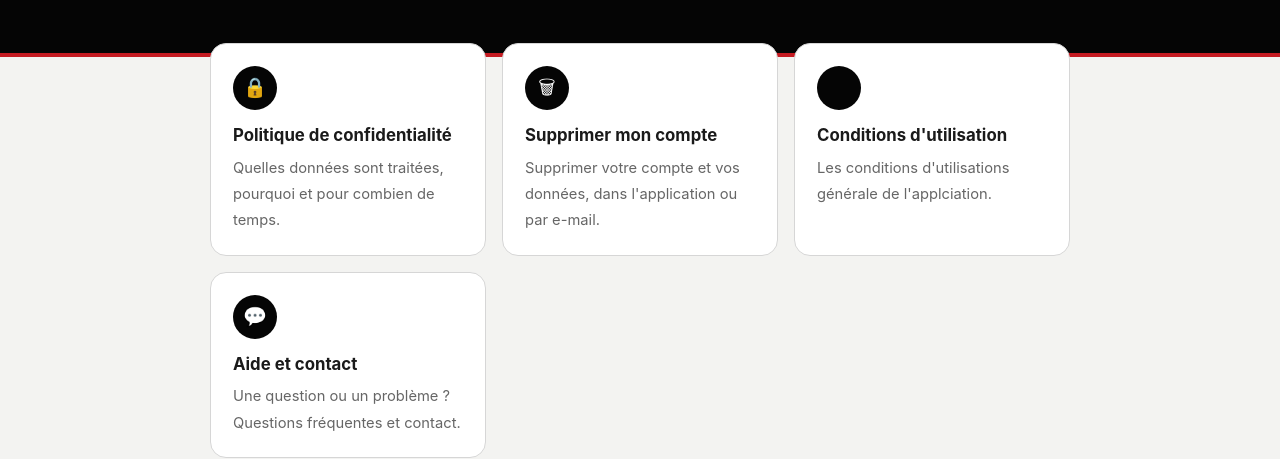
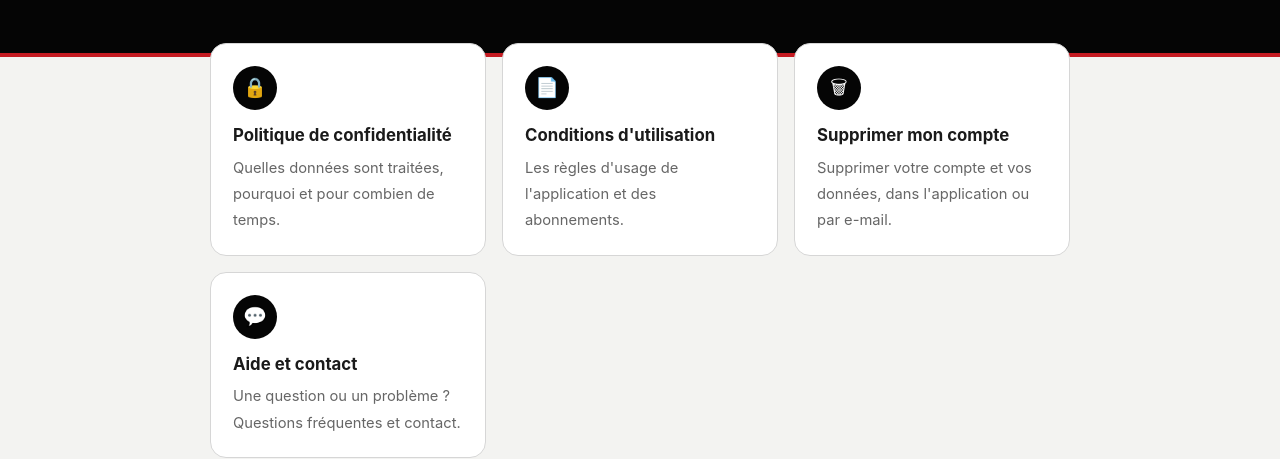
Before and after one commit to Danthorus/dvp-mobile-legal, a plain HTML site: page index.html in a window 1280 px wide. Shown: the part 367-826 px from the top of the page. Drawn offline with Linux system fonts and the light colour scheme.

Commit message:
Update description meta tag and add usage conditions link

```diff
--- a/index.html
+++ b/index.html
@@ -4,7 +4,7 @@
 <meta charset="utf-8">
 <meta name="viewport" content="width=device-width, initial-scale=1">
 <title>EQUO by DVP — Informations légales</title>
-<meta name="description" content="Politique de confidentialité, suppression de compte et aide pour l'application EQUO by DVP.">
+<meta name="description" content="Politique de confidentialité, conditions d'utilisation, suppression de compte et aide pour l'application EQUO by DVP.">
 <link rel="icon" href="blason.png">
 <link rel="stylesheet" href="style.css">
 </head>
@@ -22,15 +22,15 @@
       <strong>Politique de confidentialité</strong>
       <span class="desc">Quelles données sont traitées, pourquoi et pour combien de temps.</span>
     </a>
+    <a class="tile" href="conditions.html">
+      <div class="icon">📄</div>
+      <strong>Conditions d'utilisation</strong>
+      <span class="desc">Les règles d'usage de l'application et des abonnements.</span>
+    </a>
     <a class="tile" href="suppression-compte.html">
       <div class="icon">🗑</div>
       <strong>Supprimer mon compte</strong>
       <span class="desc">Supprimer votre compte et vos données, dans l'application ou par e-mail.</span>
-    </a>
-    <a class="tile" href="conditions.html">
-      <div class="icon"></div>
-      <strong>Conditions d'utilisation</strong>
-      <span class="desc">Les conditions d'utilisations générale de l'applciation.</span>
     </a>
     <a class="tile" href="support.html">
       <div class="icon">💬</div>
```
